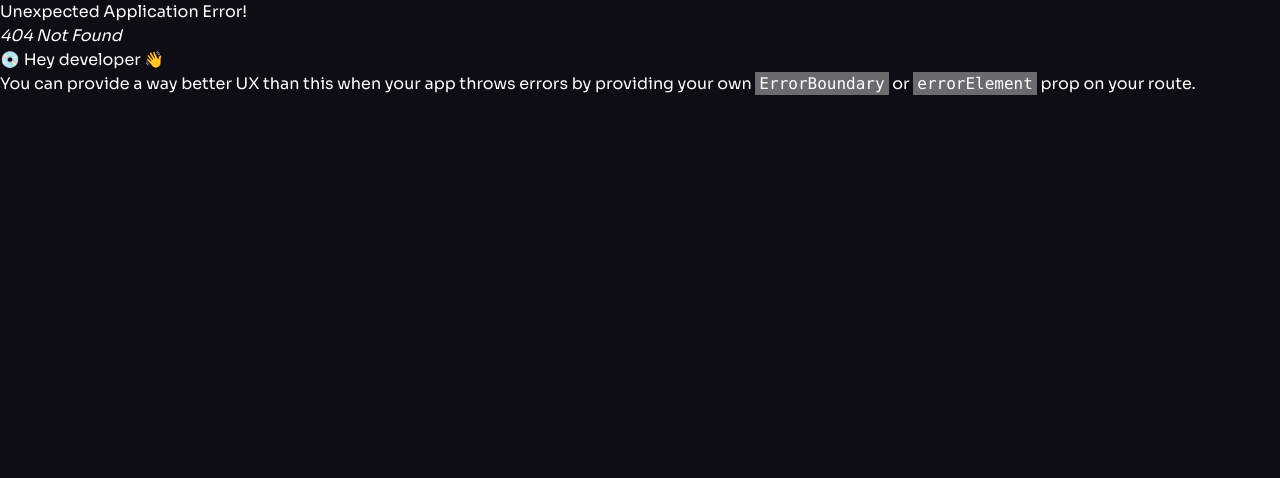
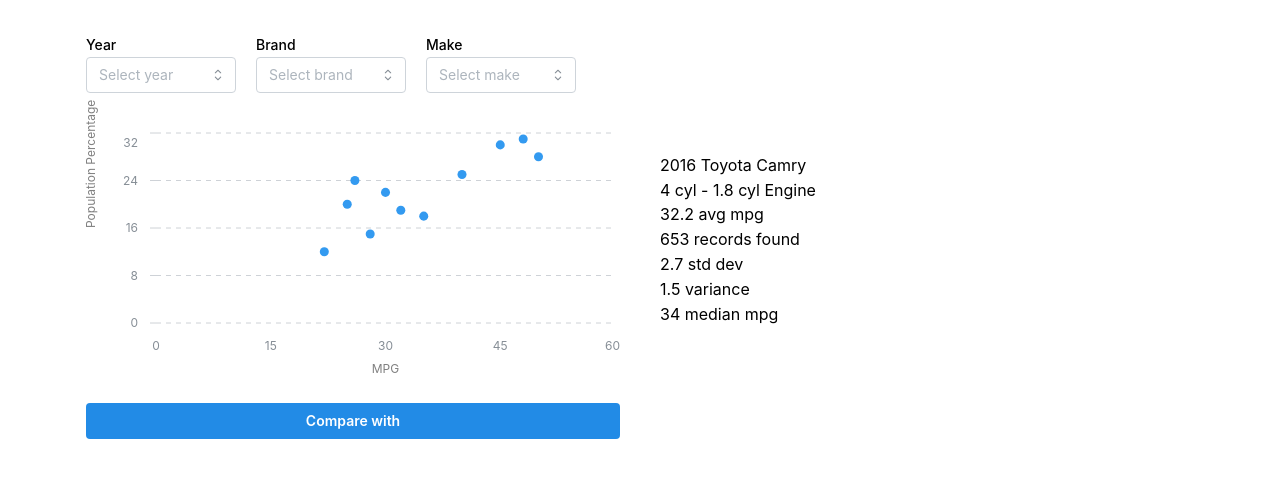
Before and after one commit to Jwaffled/hackutd24, a React (Vite) app in the folder frontend/Fuellytics/: page /ScatterChartDemo in a window 1280 px wide. Before the commit this address had no page. Shown: the top 478 px of the page. Built offline with nearby package versions, Linux system fonts and the light colour scheme.

Commit message:
Added model page base

```diff
--- a/frontend/Fuellytics/package.json
+++ b/frontend/Fuellytics/package.json
@@ -11,12 +11,15 @@
   },
   "dependencies": {
     "@fortawesome/fontawesome-free": "^6.6.0",
+    "@mantine/charts": "^7.14.1",
     "@mantine/core": "^7.14.1",
     "@mantine/hooks": "^7.14.1",
     "@tabler/icons-react": "^3.22.0",
+    "lucide-react": "^0.460.0",
     "react": "^18.3.1",
     "react-dom": "^18.3.1",
-    "react-router-dom": "^6.28.0"
+    "react-router-dom": "^6.28.0",
+    "recharts": "^2.13.3"
   },
   "devDependencies": {
     "@eslint/js": "^9.13.0",
--- a/frontend/Fuellytics/src/App.tsx
+++ b/frontend/Fuellytics/src/App.tsx
@@ -1,13 +1,12 @@
 import { MantineProvider } from '@mantine/core';
 import React from 'react';
 import HomePage from './components/pages/HomePage';
+import ScatterChartDemo from './ScatterChartDemo';
 
 const App: React.FC = () => {
   return (
     <div id="root">
-      <MantineProvider>
-        <HomePage/>
-      </MantineProvider>
+      <HomePage/>
     </div>
   );
 };
--- a/frontend/Fuellytics/src/Comparisons.tsx
+++ b/frontend/Fuellytics/src/Comparisons.tsx
@@ -41,7 +41,7 @@
                   setBrand(e.target.value as keyof typeof models);
                   setModel("");
                 }}
-                className="block w-full rounded-md border-gray-300 shadow-sm focus:border-blue-500 focus:ring-blue-500"
+                className="block w-full rounded-md border-gray-300 shadow-sm focus:border-blue-500 focus:ring-blue-500 text-black"
               >
                 <option value="">Select a Brand</option>
                 {brands.map((b) => (
@@ -60,7 +60,7 @@
                 id="year"
                 value={year}
                 onChange={(e) => setYear(e.target.value)}
-                className="block w-full rounded-md border-gray-300 shadow-sm focus:border-blue-500 focus:ring-blue-500"
+                className="block w-full rounded-md border-gray-300 shadow-sm focus:border-blue-500 focus:ring-blue-500 text-black"
               >
                 <option value="">Select a Year</option>
                 {years.map((y) => (
@@ -80,7 +80,7 @@
                 value={model}
                 onChange={(e) => setModel(e.target.value)}
                 disabled={!brand}
-                className="block w-full rounded-md border-gray-300 shadow-sm focus:border-blue-500 focus:ring-blue-500 disabled:bg-gray-100"
+                className="block w-full rounded-md border-gray-300 shadow-sm focus:border-blue-500 focus:ring-blue-500 disabled:bg-gray-100 text-black"
               >
                 <option value="">Select a Model</option>
                 {brand &&
--- /dev/null
+++ b/frontend/Fuellytics/src/ScatterChartDemo.tsx
@@ -0,0 +1,83 @@
+import React from 'react';
+import { ScatterChart } from '@mantine/charts';
+import { Paper, Container, Select, Space, Text, Button } from '@mantine/core';
+
+// Data for the scatter plot
+const data = [
+  {
+    color: 'blue.5',
+    name: 'Group 1',
+    data: [
+      { MPG: 25, BMI: 20 },
+      { MPG: 30, BMI: 22 },
+      { MPG: 35, BMI: 18 },
+      { MPG: 40, BMI: 25 },
+      { MPG: 45, BMI: 30 },
+      { MPG: 28, BMI: 15 },
+      { MPG: 22, BMI: 12 },
+      { MPG: 50, BMI: 28 },
+      { MPG: 32, BMI: 19 },
+      { MPG: 48, BMI: 31 },
+      { MPG: 26, BMI: 24 },
+    ],
+  },
+];
+
+function ScatterChartDemo() {
+  return (
+    <Container size="lg" py="xl">
+      {/* Dropdowns for Year, Brand, and Make */}
+      <div style={{ display: 'flex', gap: '20px', marginBottom: '40px' }}>
+        <Select
+          label="Year"
+          data={['2020', '2021', '2022', '2023']}
+          placeholder="Select year"
+          style={{ width: '150px' }}
+        />
+        <Select
+          label="Brand"
+          data={['Brand A', 'Brand B', 'Brand C']}
+          placeholder="Select brand"
+          style={{ width: '150px' }}
+        />
+        <Select
+          label="Make"
+          data={['Make 1', 'Make 2', 'Make 3']}
+          placeholder="Select make"
+          style={{ width: '150px' }}
+        />
+      </div>
+
+      {/* Layout for the chart and text */}
+      <div style={{ display: 'flex', alignItems: 'flex-start', gap: '40px' }}>
+        {/* Scatter Plot */}
+        <div style={{ flex: 1 }}>
+          <ScatterChart
+            h={250}  // Smaller height for the graph
+            data={data}
+            dataKey={{ x: 'MPG', y: 'BMI' }}
+            xAxisLabel="MPG"
+            yAxisLabel="Population Percentage"
+          />
+          {/* "Compare with" Button */}
+          <Button style={{ marginTop: '20px' }} fullWidth>
+            Compare with
+          </Button>
+        </div>
+
+        {/* 7 Lines of Text */}
+        <div style={{ flex: 1, paddingTop: '20px' }}>
+          <Text>2016 Toyota Camry</Text>
+          <Text>4 cyl - 1.8 cyl Engine</Text>
+          <Text>32.2 avg mpg</Text>
+          <Text>653 records found</Text>
+          <Text>2.7 std dev</Text>
+          <Text>1.5 variance</Text>
+          <Text>34 median mpg</Text>
+        </div>
+      </div>
+    </Container>
+  );
+}
+
+export default ScatterChartDemo;
```
Also changed, not shown: frontend/Fuellytics/src/main.tsx (+13 -1 lines), 1 other file (tests, documents, lock files or other folders).
